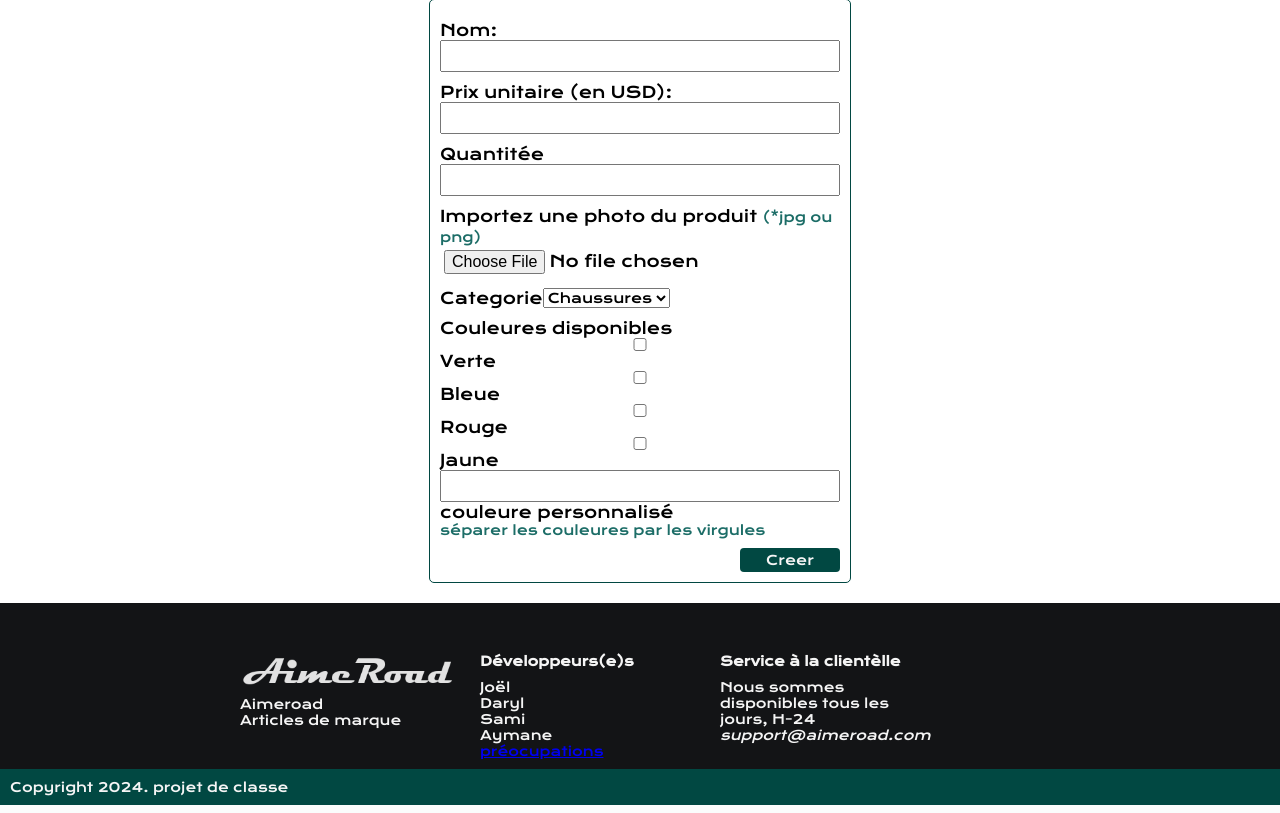
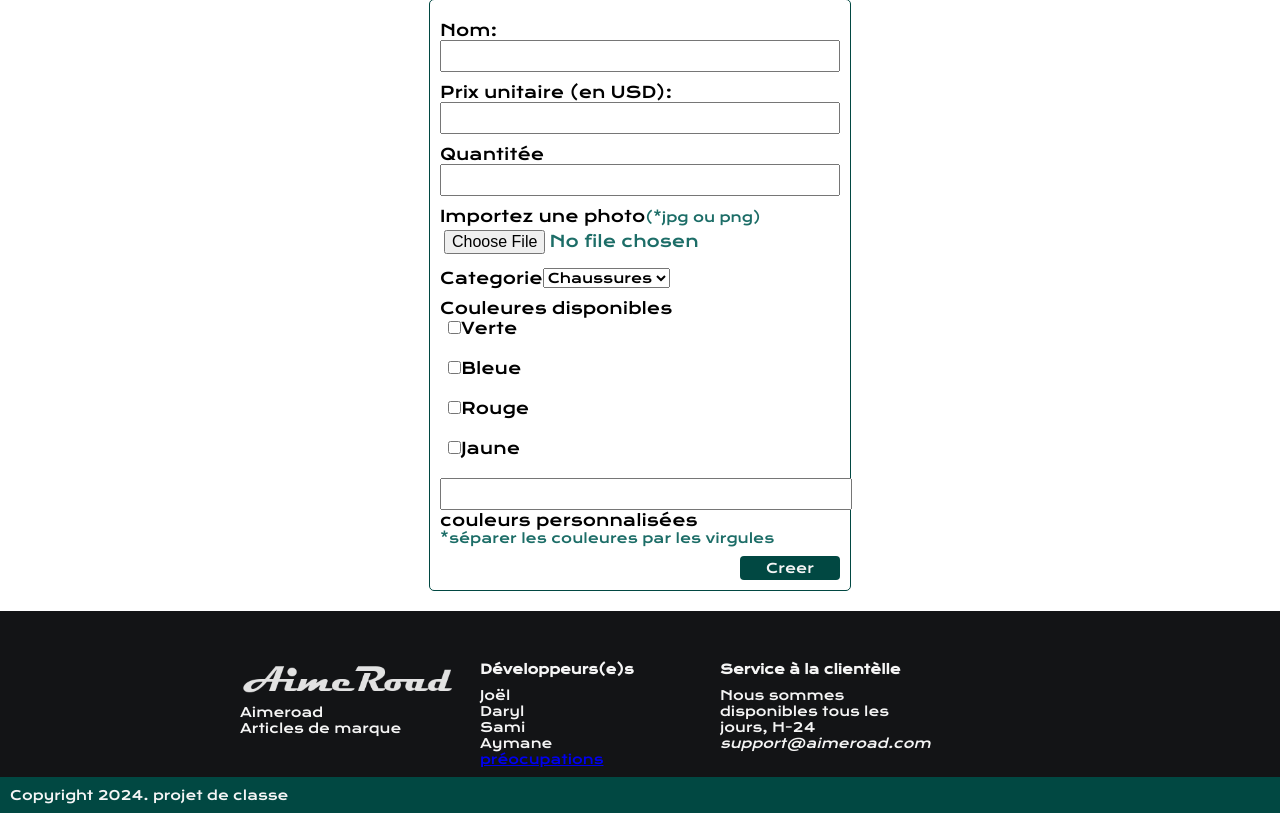
Before and after one commit to jo17-dev/AimeRoad-eShop, a PHP site: page /pages/ajouter_produit_admin.html in a window 1280 px wide. Shown: the part 131-944 px from the top of the page. Run offline with PHP 8.4, Linux system fonts and the light colour scheme.

Commit message:
ajustement du formulaire - creer_produit

```diff
--- a/e-boutique/css/ajouter_produit_admin.css
+++ b/e-boutique/css/ajouter_produit_admin.css
@@ -33,6 +33,16 @@ form > div > input{
     width: 100%;
     padding: 4px;
     font-size: medium;
+    color: var(--vert-clair);
+}
+form > div:nth-child(6){
+    display: flex;
+    flex-direction: column;
+}
+.checkbox{
+    /* display: inline-block; */
+    border: 1px solid blue;
+    margin-left: 2%;
 }
 
 form > div:nth-child(7) > button{
--- a/e-boutique/pages/ajouter_produit_admin.html
+++ b/e-boutique/pages/ajouter_produit_admin.html
@@ -4,13 +4,13 @@
     <meta charset="UTF-8">
     <meta name="viewport" content="width=device-width, initial-scale=1.0">
     <link rel="stylesheet" href="../css/ajouter_produit_admin.css">
-    <title>Document</title>
+    <title>Aimeroad</title>
 </head>
 <body>
     <nav class="nav-bar">
         <img src="../img/logo-320x60.png" class="logo" alt="Aimeroad">
         <ul class="links">
-            <li><a href="">Accueil</a></li>
+            <li><a href="../index.html">Accueil</a></li>
             <li><a href="">À propos</a></li>
             <li><a href="">Contact</a></li>
         </ul>
@@ -28,23 +28,23 @@
         <form action="" method="post">
             <div>
                 <label for="nom">Nom:</label>
-                <input type="text" name="nom" id="nom">
+                <input type="text" name="nom" id="nom" required>
             </div>
             <div>
                 <label for="prix">Prix unitaire (en USD): </label>
-                <input type="number" name="prix" id="prix">
+                <input type="number" name="prix" id="prix" required>
             </div>
             <div>
                 <label for="quantitee">Quantitée </label>
-                <input type="number" name="quantitee" id="quantitee">
+                <input type="number" name="quantitee" id="quantitee" required>
             </div>
             <div>
-                <label for="photo">Importez une photo du produit <span class="green-text"><small>(*jpg ou png)</small></span> </label>
-                <input type="file" name="photo" id="photo">
+                <label for="photo">Importez une photo<span class="green-text"><small>(*jpg ou png)</small></span> </label>
+                <input type="file" name="photo" id="photo" required>
             </div>
             <div>
                 <label for="categorie">Categorie</label>
-                <select name="categorie" id="categorie">
+                <select name="categorie" id="categorie" required>
                     <option value="chaussures">Chaussures</option>
                     <option value="bijoux">Bijoux</option>
                     <option value="manteaux">Manteaux</option>
@@ -53,11 +53,19 @@
             </div>
             <div>
                 <label for="couleurs">Couleures disponibles</label>
-                <input type="checkbox" name="couleurs">Verte</input>
-                <input type="checkbox" name="couleurs">Bleue</input>
-                <input type="checkbox" name="couleurs">Rouge</input>
-                <input type="checkbox" name="couleurs">Jaune</input>
-                <input type="text" name="couleurs">couleure personnalisé <small><span class="green-text">séparer les couleures par les virgules</span></small></input>
+                <div>
+                    <input class="checkbox" type="checkbox" name="couleurs">Verte</input>
+                </div>
+                <div>
+                    <input class="checkbox" type="checkbox" name="couleurs">Bleue</input>
+                </div>
+                <div>
+                    <input class="checkbox" type="checkbox" name="couleurs">Rouge</input>
+                </div>
+                <div>
+                    <input class="checkbox" type="checkbox" name="couleurs">Jaune</input>
+                </div>
+                <input type="text" name="couleurs">couleurs personnalisées <small><span class="green-text">*séparer les couleures par les virgules</span></small></input>
             </div>
             <div>
                 <button type="submit">Creer</button>
```
